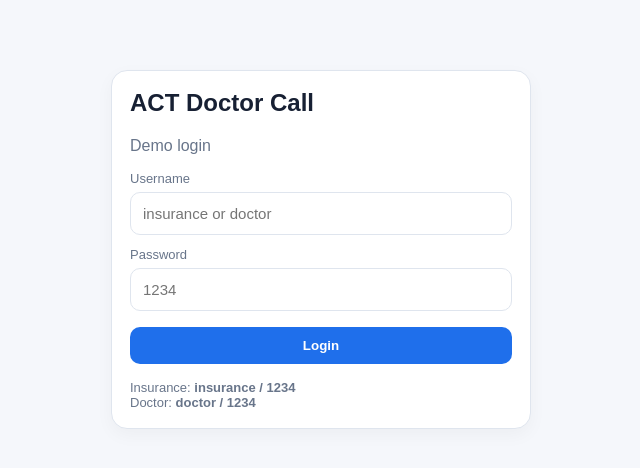
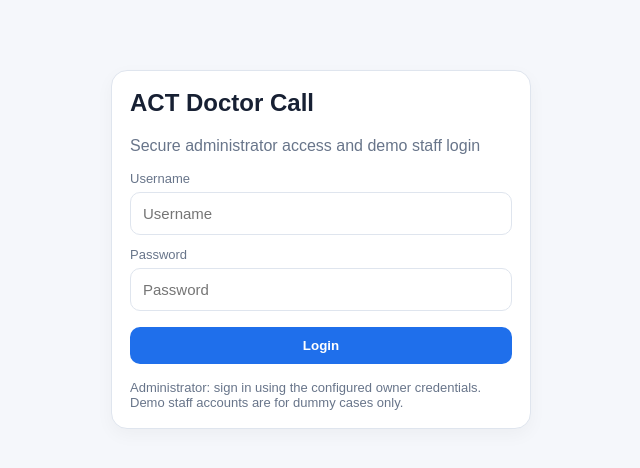
Before and after one commit to fatahawad403/ACT-Doctor-Call, a Flask app: page /login in a window 1280 px wide. Shown: the top 468 px of the page, without its empty margins (319-959 px from the left). Run offline with Flask 3, Linux system fonts and the light colour scheme.

```diff
--- a/templates/login.html
+++ b/templates/login.html
@@ -5,25 +5,25 @@
 {% block content %}
 <div class="login card">
     <h2 style="margin-top:0">ACT Doctor Call</h2>
-    <p style="color:var(--muted)">Demo login</p>
+    <p style="color:var(--muted)">Secure administrator access and demo staff login</p>
 
     <form method="post">
         <div style="margin-bottom:12px">
             <label>Username</label>
-            <input name="username" placeholder="insurance or doctor" required>
+            <input name="username" placeholder="Username" required>
         </div>
 
         <div style="margin-bottom:16px">
             <label>Password</label>
-            <input type="password" name="password" placeholder="1234" required>
+            <input type="password" name="password" placeholder="Password" required>
         </div>
 
         <button class="btn btn-primary" style="width:100%">Login</button>
     </form>
 
     <div style="margin-top:16px;font-size:13px;color:var(--muted)">
-        Insurance: <b>insurance / 1234</b><br>
-        Doctor: <b>doctor / 1234</b>
+        Administrator: sign in using the configured owner credentials.<br>
+        Demo staff accounts are for dummy cases only.
     </div>
 </div>
 {% endblock %}
```
